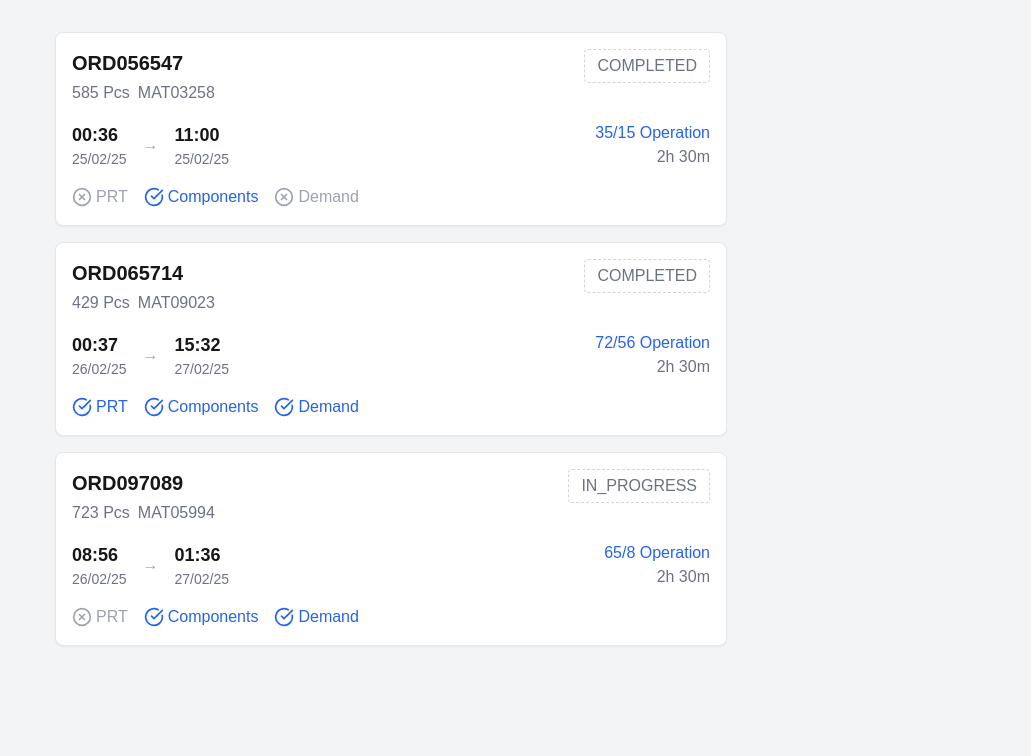
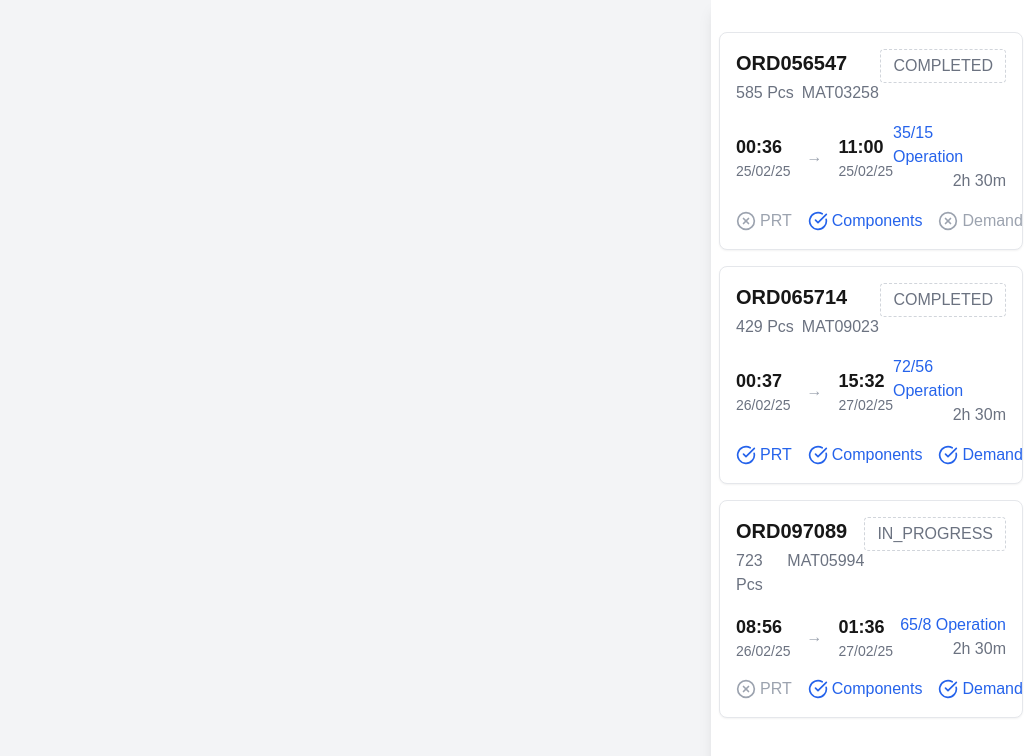
Before and after one commit to ilginarat/scheduling, a Next.js app: page / in a window 1280 px wide. Shown: the top 756 px of the page, without its empty margins (249-1280 px from the left). Built offline with nearby package versions, Linux system fonts and the light colour scheme.

Commit message:
order cards view

```diff
--- a/src/app/page.tsx
+++ b/src/app/page.tsx
@@ -24,8 +24,13 @@ export default function Home() {
     const dummyCards = generateDummyWorkCenterOrders(3);
 
     return (
-        <main className="min-h-screen p-8 bg-gray-100">
-            <div className="max-w-2xl mx-auto space-y-4">
+        <div className="flex h-screen bg-gray-100">
+            {/* Left side - can be used for other content */}
+            <div className="w-3/4">{/* Left side content */}</div>
+
+            {/* Right side - Cards on white board */}
+            <div className="w-1/4 bg-white shadow-lg py-8 px-2 overflow-y-auto">
+                <div className="space-y-4">
                     {dummyCards.map((card: WorkCenterOrder, index: number) => (
                         <OrderCard
                             key={index}
@@ -33,6 +38,7 @@ export default function Home() {
                         />
                     ))}
                 </div>
-        </main>
+            </div>
+        </div>
     );
 }
```
Lines whose indentation alone changed are shown as unchanged.
